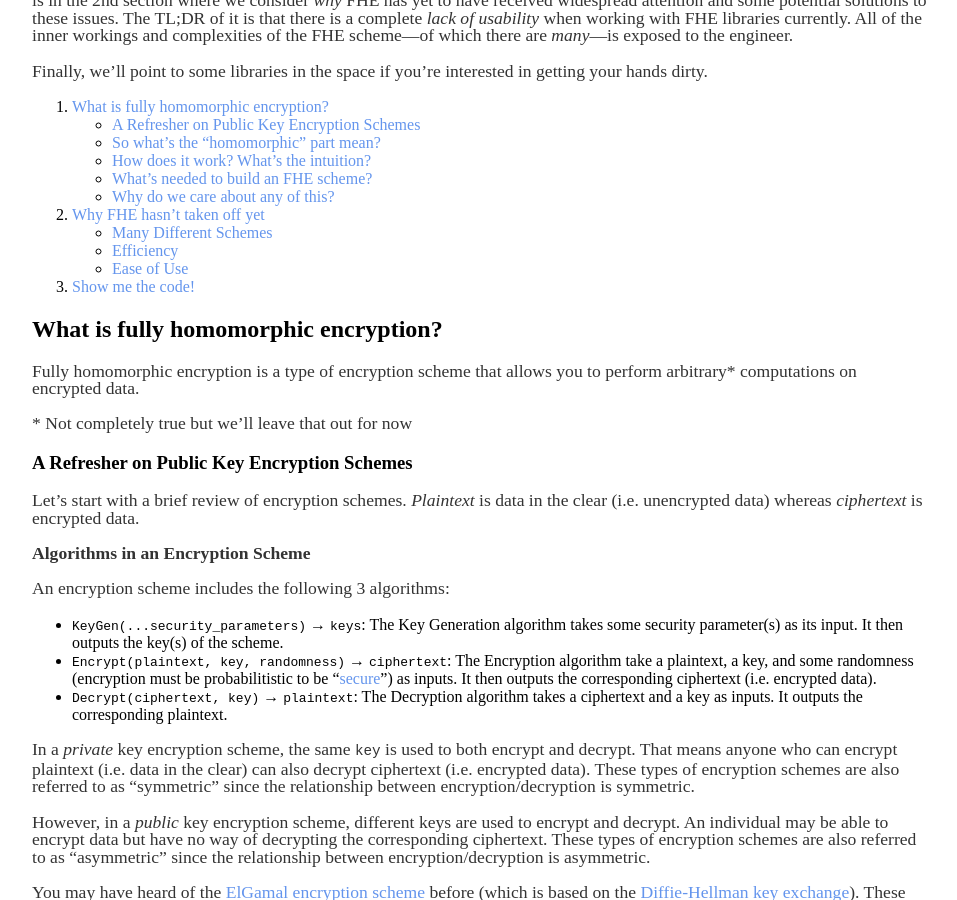
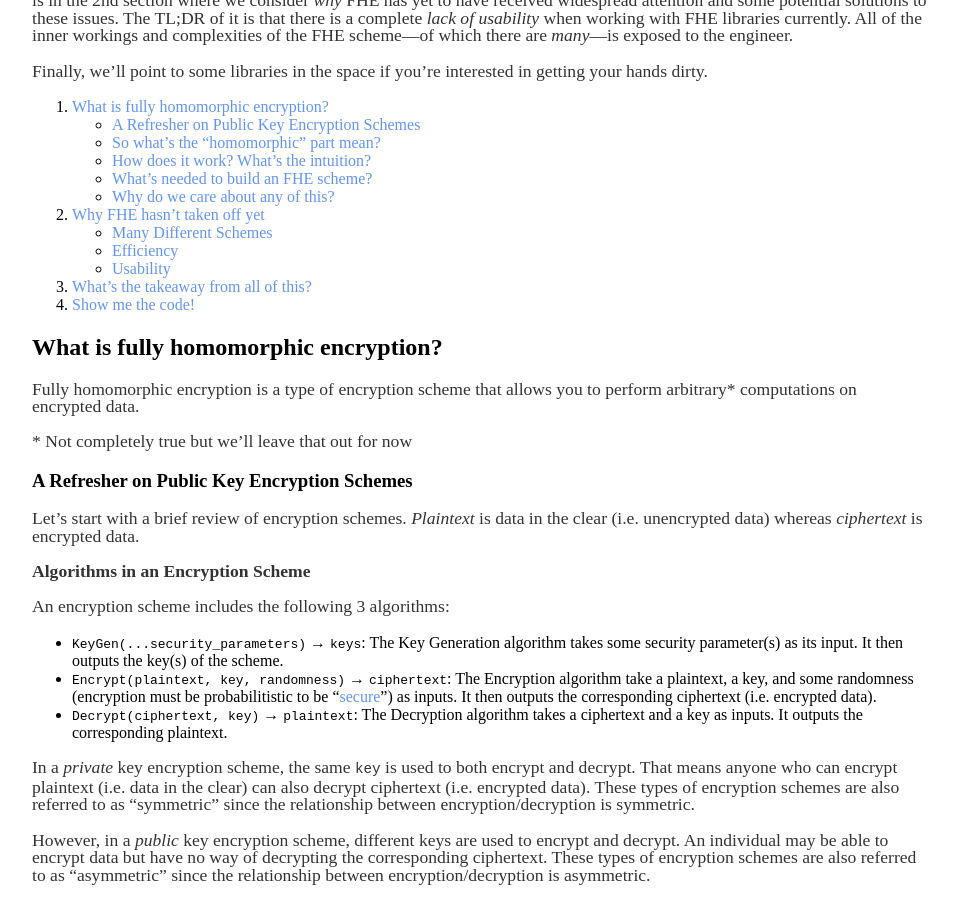
Before and after one commit to ravital/ravital.github.io, a Jekyll site: the page built from _posts/2020-07-06-fully-homomorphic-encryption-for-engineers.md, in a window 1280 px wide and 900 px high, scrolled down 412 px. Shown: the whole window, without its empty margins (160-1117 px from the left). Built offline with Jekyll 4.4.1, drawn with Linux system fonts in a browser that asks for light colours.

Commit message:
Update 2020-07-06-fully-homomorphic-encryption-for-engineers.md

```diff
--- a/_posts/2020-07-06-fully-homomorphic-encryption-for-engineers.md
+++ b/_posts/2020-07-06-fully-homomorphic-encryption-for-engineers.md
@@ -21,10 +21,11 @@ Finally, we'll point to some libraries in the space if you're interested in gett
     * [What's needed to build an FHE scheme?](#intro4)
     * [Why do we care about any of this?](#intro5)
 2. [Why FHE hasn't taken off yet](#why)
-    * [Many Different Schemes](#section5)
-    * [Efficiency](#section6)
-    * [Ease of Use](#section7)
-3. [Show me the code!](#code)
+    * [Many Different Schemes](#why1)
+    * [Efficiency](#why2)
+    * [Usability](#why3)
+3. [What's the takeaway from all of this?](#conclusion)
+4. [Show me the code!](#code)
 
 
 ## What is fully homomorphic encryption? <a name="introduction"></a>
```
